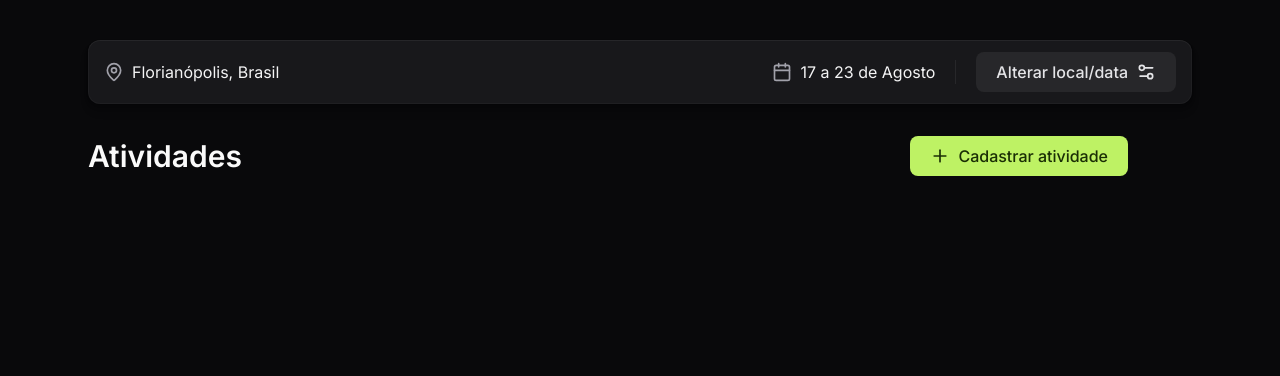
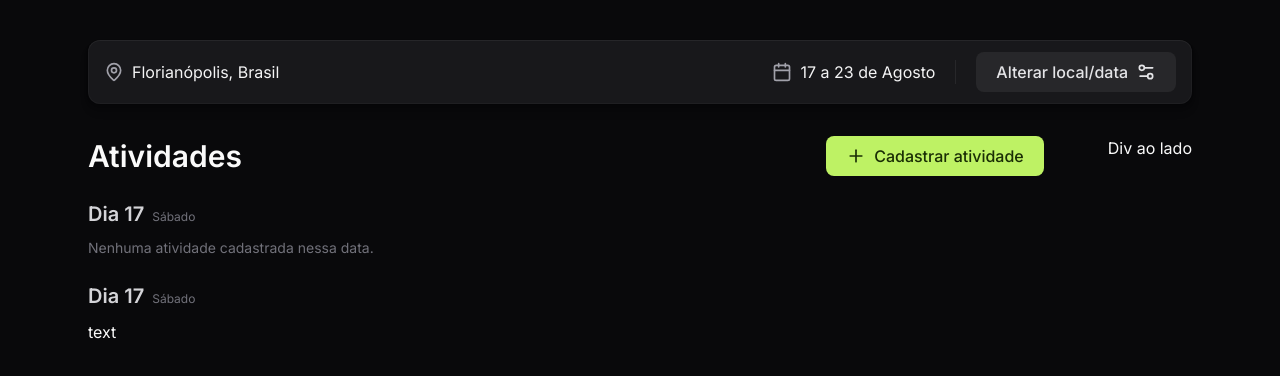
Before and after one commit to valterbfreitasjr/nlw-react, a React (Vite) app: page /trips/123 in a window 1280 px wide. Shown: the top 376 px of the page. Built offline with nearby package versions, Linux system fonts and the light colour scheme.

Commit message:
feat: trip details imagem

```diff
--- a/src/pages/trip-details/index.tsx
+++ b/src/pages/trip-details/index.tsx
@@ -1,21 +1,21 @@
-import { Calendar, MapPin, Plus, Settings2 } from 'lucide-react';
+import { Calendar, MapPin, Plus, Settings2 } from "lucide-react";
 
 const TripDetailsPage = () => {
   return (
     <div className="max-w-6xl px-6 py-10 mx-auto space-y-8">
       <div className="flex items-center justify-between h-16 px-4 rounded-xl bg-zinc-900 shadow-shape">
-                <div className='flex items-center gap-2'>
-                    <MapPin className='size-5 text-zinc-400'/>
-                    <span className='text-zinc-100'>Florianópolis, Brasil</span>
+        <div className="flex items-center gap-2">
+          <MapPin className="size-5 text-zinc-400" />
+          <span className="text-zinc-100">Florianópolis, Brasil</span>
         </div>
 
-                <div className='flex items-center gap-5'>
-                    <div className='flex items-center gap-2'>
-                        <Calendar className='size-5 text-zinc-400'/>
-                        <span className='text-zinc-100'>17 a 23 de Agosto</span>
+        <div className="flex items-center gap-5">
+          <div className="flex items-center gap-2">
+            <Calendar className="size-5 text-zinc-400" />
+            <span className="text-zinc-100">17 a 23 de Agosto</span>
           </div>
 
-                    <div className='w-px h-6 bg-zinc-800'/>
+          <div className="w-px h-6 bg-zinc-800" />
 
           <button
             className="flex items-center gap-2 px-5 py-2 font-medium rounded-lg text-zinc-200 bg-zinc-800 hover:bg-zinc-700"
@@ -24,27 +24,47 @@ const TripDetailsPage = () => {
             Alterar local/data
             <Settings2 className="size-5" />
           </button>
-
+        </div>
       </div>
 
-            </div>
-
-            <main className='flex gap-16'>
-                <div className='flex-1'>
-                    <div className='flex items-center justify-between'>
-                        <h2 className='text-3xl font-semibold'>Atividades</h2>
-                        <button
-                        className="flex items-center gap-2 px-5 py-2 font-medium rounded-lg text-lime-950 bg-lime-300 hover:bg-lime-400"
-                        >
+      <main className="flex gap-16">
+        <div className="flex-1 space-y-6">
+          <div className="flex items-center justify-between">
+            <h2 className="text-3xl font-semibold">Atividades</h2>
+            <button className="flex items-center gap-2 px-5 py-2 font-medium rounded-lg text-lime-950 bg-lime-300 hover:bg-lime-400">
               <Plus className="size-5" />
               Cadastrar atividade
             </button>
           </div>
+
+          <div className="space-y-8">
+            <div className="space-y-2.5">
+              <div className="flex gap-2 items-baseline">
+                <span className="text-xl text-zinc-300 font-semibold">
+                  Dia 17
+                </span>
+                <span className="text-xs text-zinc-500">Sábado</span>
               </div>
-                <div className='max-w-80'></div>
+              <p className="text-zinc-500 text-sm">
+                Nenhuma atividade cadastrada nessa data.
+              </p>
+            </div>
+          </div>
+
+          <div className="space-y-2.5">
+            <div className="flex gap-2 items-baseline">
+              <span className="text-xl text-zinc-300 font-semibold">
+                Dia 17
+              </span>
+              <span className="text-xs text-zinc-500">Sábado</span>
+            </div>
+            <div className="space-y-2">text</div>
+          </div>
+        </div>
+        <div className="max-w-80"> Div ao lado</div>
       </main>
     </div>
-    )
-}
+  );
+};
 
 export default TripDetailsPage;
```
Also changed, not shown: src/app.tsx (+6 -9 lines). Lines whose indentation alone changed are shown as unchanged.
